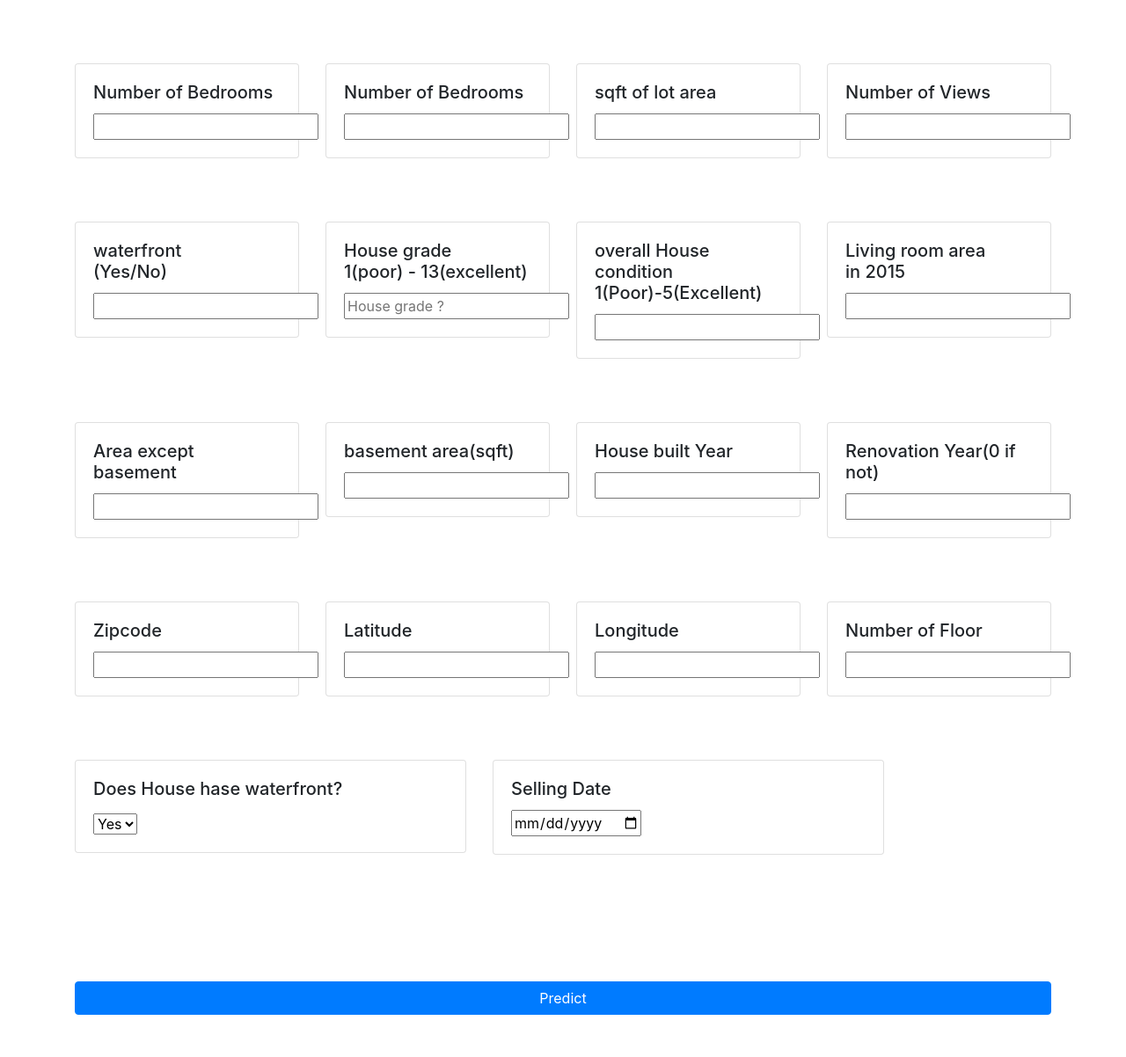
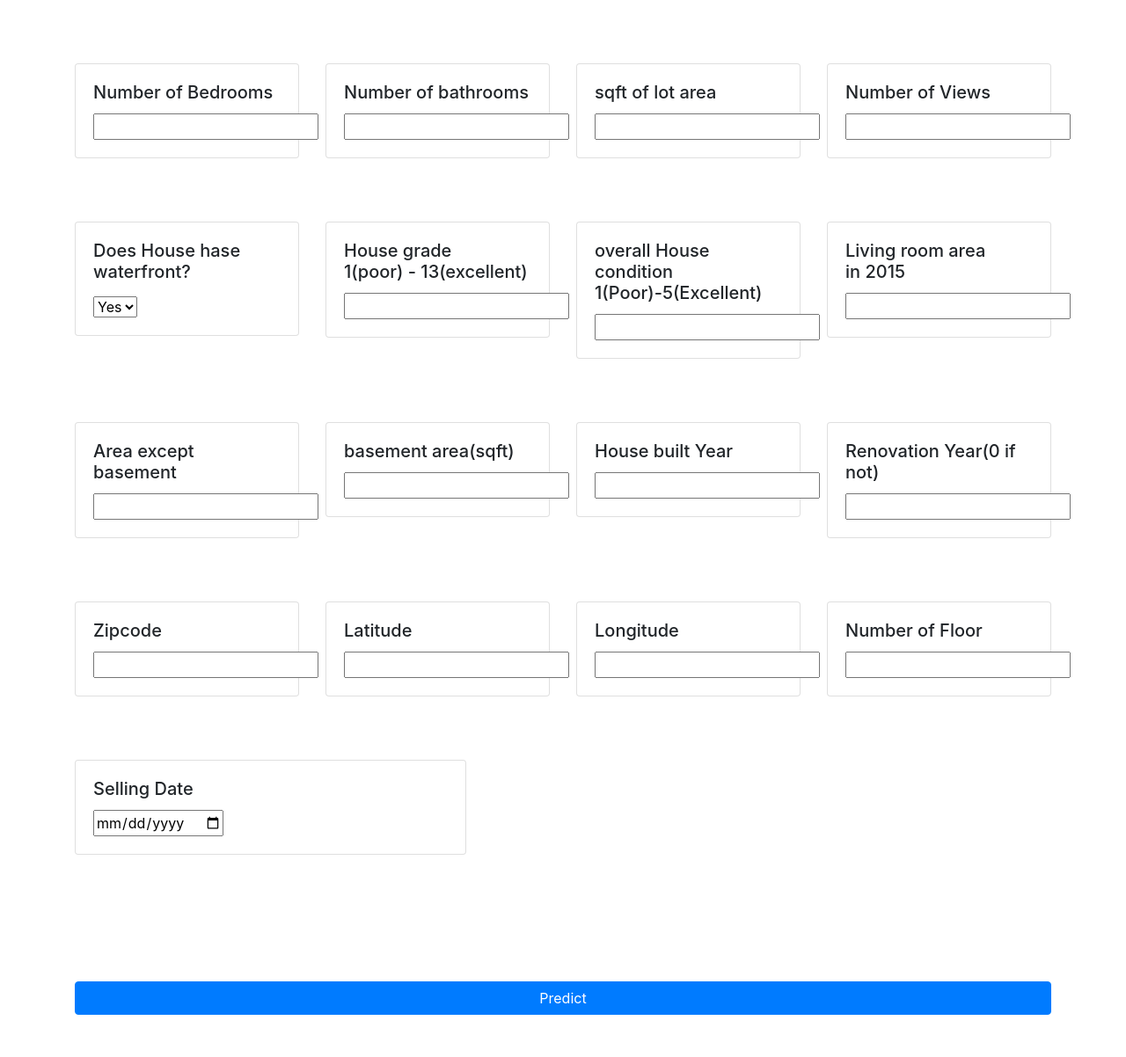
Before and after one commit to satishsolanki1990/House-Price-Prediction, a Python web app: template templates/index.html in a window 1280 px wide. Shown: the part 72-1274 px from the top of the page at 88% size. Run offline with Jinja, Linux system fonts and the light colour scheme; the template is opened without the code that fills it, so the values that code supplies are empty; some libraries are stand-ins or nearby versions.

Commit message:
reqirment text file

```diff
--- a/app.py
+++ b/app.py
@@ -25,7 +25,6 @@ def predicts():
 
     return render_template('index.html',prediction_text='House Price should be $ {}'.format(output))
 
-
 if __name__ == "__main__":
     app.run(debug=True)
 
--- a/templates/index.html
+++ b/templates/index.html
@@ -44,7 +44,7 @@
                 <div class="col-sm-3">
                     <div class="card">
                         <div class="card-body">
-                            <h5 class="card-title">Number of Bedrooms</h5>
+                            <h5 class="card-title">Number of bathrooms</h5>
                             <input type="text" name="bathrooms" placeholder="" required="required" />
                         </div>
                     </div>
@@ -83,8 +83,11 @@
                 <div class="col-sm-3">
                     <div class="card">
                         <div class="card-body">
-                            <h5 class="card-title">waterfront <br>(Yes/No)</h5>
-                            <input type="text" name="waterfront" required="required" />
+                            <h5><label for="waterfront">Does House hase waterfront?</label></h5>
+                            <select name="waterfront" id="waterfront">
+                                <option value=1>Yes</option>
+                                <option value=0>No</option>
+                            </select>
                         </div>
                     </div>
                 </div>
@@ -95,7 +98,7 @@
                     <div class="card">
                         <div class="card-body">
                             <h5 class="card-title">House grade<br> 1(poor) - 13(excellent)</h5>
-                             <input type="text" name="grade" placeholder="House grade ?" required="required" /><br>
+                             <input type="text" name="grade" required="required" /><br>
 
 
                         </div>
@@ -235,21 +238,6 @@
                 <div class="col-sm-5">
                     <div class="card">
                         <div class="card-body">
-                            <h5><label for="waterfront">Does House hase waterfront?</label></h5>
-                            <select name="waterfront" id="waterfront">
-                                <option value=1>Yes</option>
-                                <option value=0>No</option>
-                            </select>
-                        </div>
-                    </div>
-                </div>
-
-                <br>
-                <br>
-                <br>
-                <div class="col-sm-5">
-                    <div class="card">
-                        <div class="card-body">
                             <h5 class="card-title">Selling Date</h5>
                             <input type="date" name="Date" required="required">
                         </div>
```
Also changed, not shown: requirements.txt (added, +23 -0 lines).
